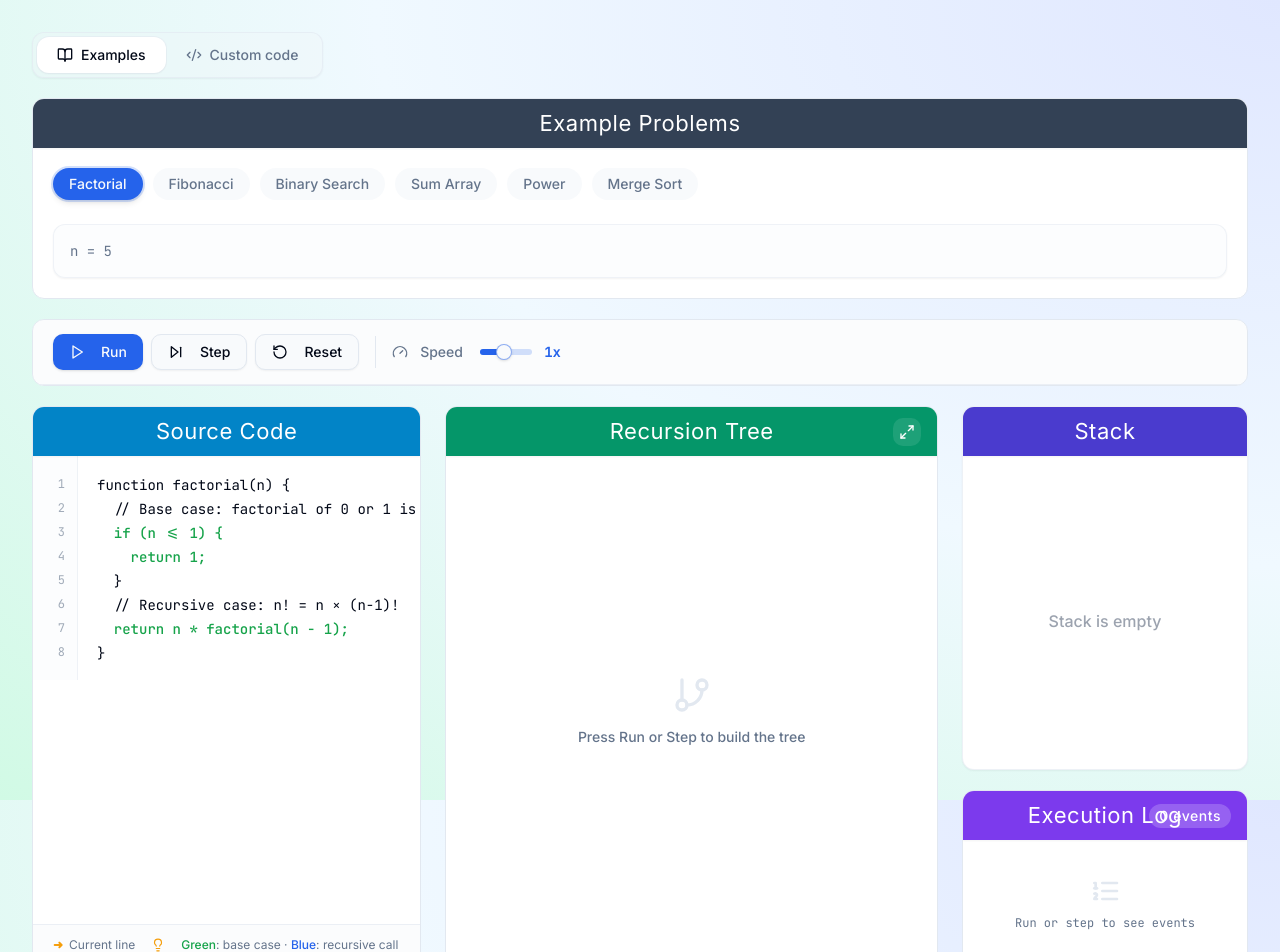
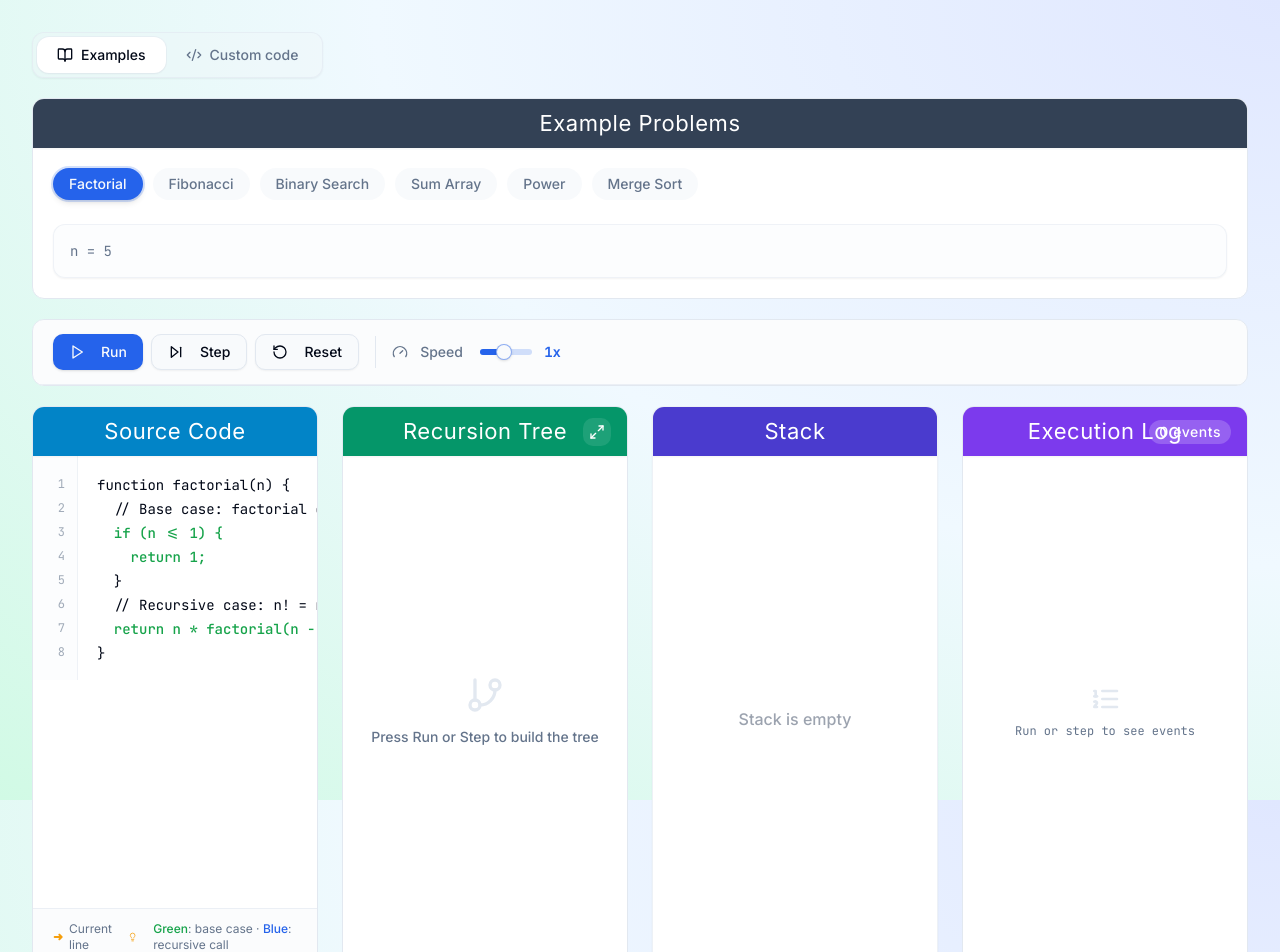
Before and after one commit to yuvnex/Recursion_Visualizer, a React (Vite) app: page / in a window 1280 px wide. Shown: the top 952 px of the page. Built offline with nearby package versions, Linux system fonts and the light colour scheme.

Commit message:
fix: Changed the position of Exectuion log frame

```diff
--- a/src/pages/RecursionVisualizer.jsx
+++ b/src/pages/RecursionVisualizer.jsx
@@ -369,10 +369,10 @@ export default function RecursionVisualizer() {
             animate={{ opacity: 1 }}
             transition={{ delay: 0.3 }}
           >
-            <div className="lg:col-span-4 min-h-[420px] h-[min(52vh,560px)] lg:h-[560px]">
+            <div className="lg:col-span-3 min-h-[420px] h-[min(52vh,560px)] lg:h-[560px]">
               <CodeEditor code={code} onChange={setCode} currentLine={currentLine} isRunning={isRunning} />
             </div>
-            <div className="lg:col-span-5 min-h-[420px] h-[min(52vh,560px)] lg:h-[560px]">
+            <div className="lg:col-span-3 min-h-[420px] h-[min(52vh,560px)] lg:h-[560px]">
               <RecursionTree
                 nodes={nodes}
                 currentNodeId={currentNodeId}
@@ -381,13 +381,11 @@ export default function RecursionVisualizer() {
                 onToggleExpand={toggleTreeExpand}
               />
             </div>
-            <div className="lg:col-span-3 flex flex-col gap-5 min-h-[420px] h-[min(52vh,560px)] lg:h-[560px]">
-              <div className="flex-1 min-h-0">
-                <CallStack stack={stack} currentNodeId={currentNodeId} executionPhase={executionPhase} />
-              </div>
-              <div className="h-44 min-h-[11rem] shrink-0">
-                <ExecutionLog logs={logs} />
-              </div>
+            <div className="lg:col-span-3 min-h-[420px] h-[min(52vh,560px)] lg:h-[560px]">
+              <CallStack stack={stack} currentNodeId={currentNodeId} executionPhase={executionPhase} />
+            </div>
+            <div className="lg:col-span-3 min-h-[420px] h-[min(52vh,560px)] lg:h-[560px]">
+              <ExecutionLog logs={logs} />
             </div>
           </motion.div>
         )}
```
